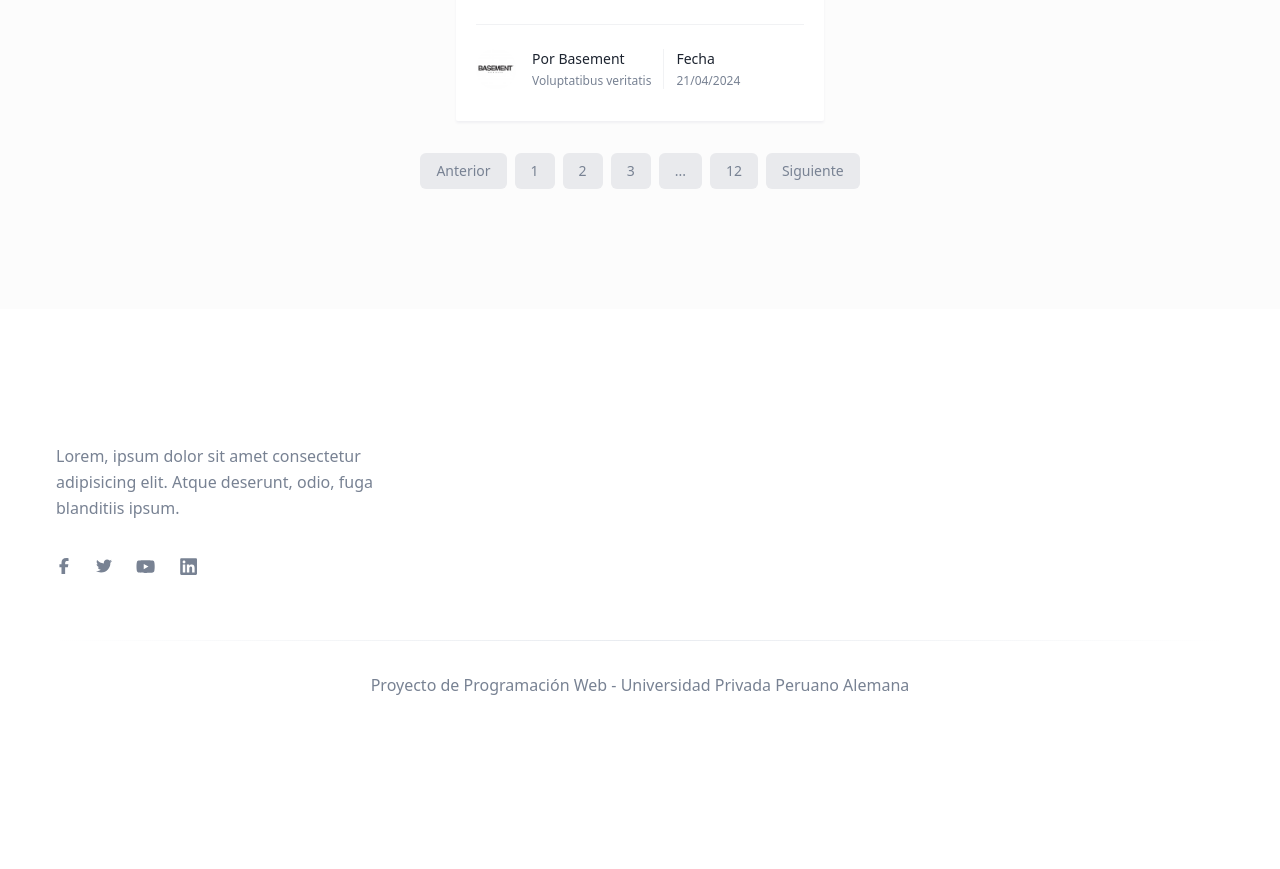
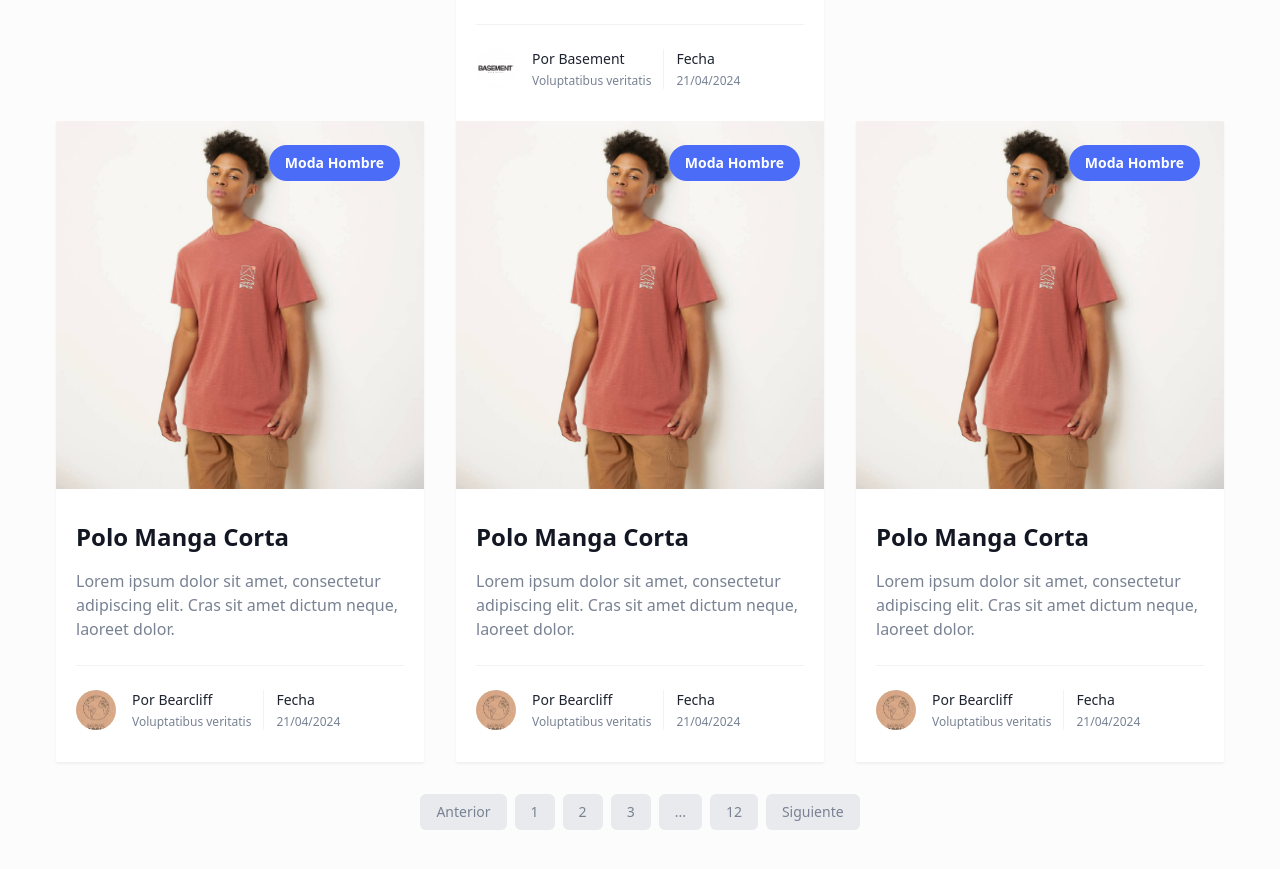
Before and after one commit to Maytadev/devWeb, a React (Vite) app: page / in a window 1280 px wide. Shown: the part 1160-2029 px from the top of the page. Before the commit the page ends 1889 px from the top, so only its background shows below. Built offline with nearby package versions, Linux system fonts and the light colour scheme.

Commit message:
add items

```diff
--- a/src/pages/blog/blog.jsx
+++ b/src/pages/blog/blog.jsx
@@ -36,6 +36,46 @@ const data = [
     author: {
       name: 'Ecko',
       image: '/images/logo_ecko.jpg',
+      designation: 'Voluptatibus veritatis',
+    },
+    tags: ['Moda Hombre'],
+    publishDate: '21/04/2024',
+  },
+
+  {
+    id: 1,
+    title: 'Polo Manga Corta',
+    paragraph: 'Lorem ipsum dolor sit amet, consectetur adipiscing elit. Cras sit amet dictum neque, laoreet dolor.',
+    image: '/images/882972696_1.jpg',
+    author: {
+      name: 'Bearcliff',
+      image: '/images/logo_bearcliff.jpg',
+      designation: 'Voluptatibus veritatis',
+    },
+    tags: ['Moda Hombre'],
+    publishDate: '21/04/2024',
+  },
+  {
+    id: 1,
+    title: 'Polo Manga Corta',
+    paragraph: 'Lorem ipsum dolor sit amet, consectetur adipiscing elit. Cras sit amet dictum neque, laoreet dolor.',
+    image: '/images/882972696_1.jpg',
+    author: {
+      name: 'Bearcliff',
+      image: '/images/logo_bearcliff.jpg',
+      designation: 'Voluptatibus veritatis',
+    },
+    tags: ['Moda Hombre'],
+    publishDate: '21/04/2024',
+  },
+  {
+    id: 1,
+    title: 'Polo Manga Corta',
+    paragraph: 'Lorem ipsum dolor sit amet, consectetur adipiscing elit. Cras sit amet dictum neque, laoreet dolor.',
+    image: '/images/882972696_1.jpg',
+    author: {
+      name: 'Bearcliff',
+      image: '/images/logo_bearcliff.jpg',
       designation: 'Voluptatibus veritatis',
     },
     tags: ['Moda Hombre'],
```
